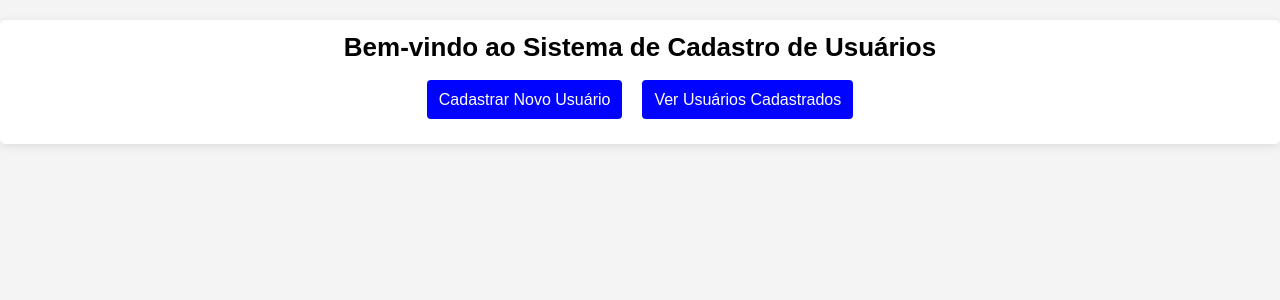
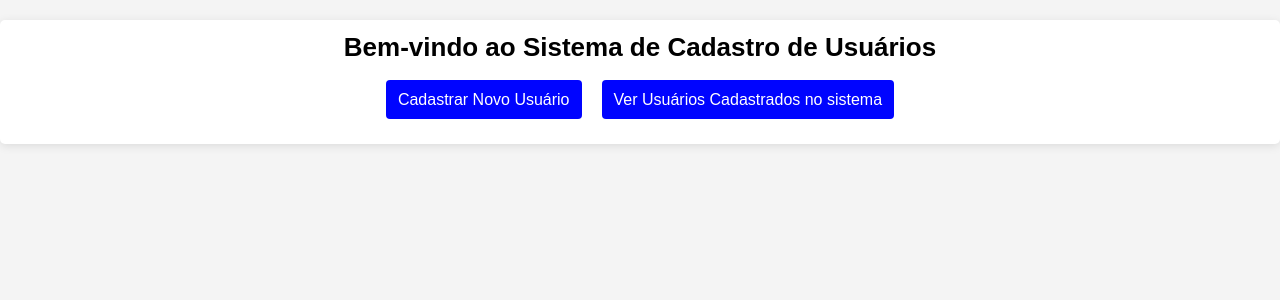
Before and after one commit to vniciusoliveira/CRUD, a PHP site: page / in a window 1280 px wide. Shown: the top 300 px of the page. Run offline with PHP 8.4, Linux system fonts and the light colour scheme.

Commit message:
First Commit

```diff
--- a/index.php
+++ b/index.php
@@ -7,7 +7,7 @@ include 'includes/header.php';
 
 <div class="btn-container"> <!-- Div para centralizar os botões -->
     <a href="register.php" class="btn-voltar">Cadastrar Novo Usuário</a>
-    <a href="users.php" class="btn-voltar">Ver Usuários Cadastrados</a>
+    <a href="users.php" class="btn-voltar">Ver Usuários Cadastrados no sistema</a>
 </div>
 
 </div>
```
